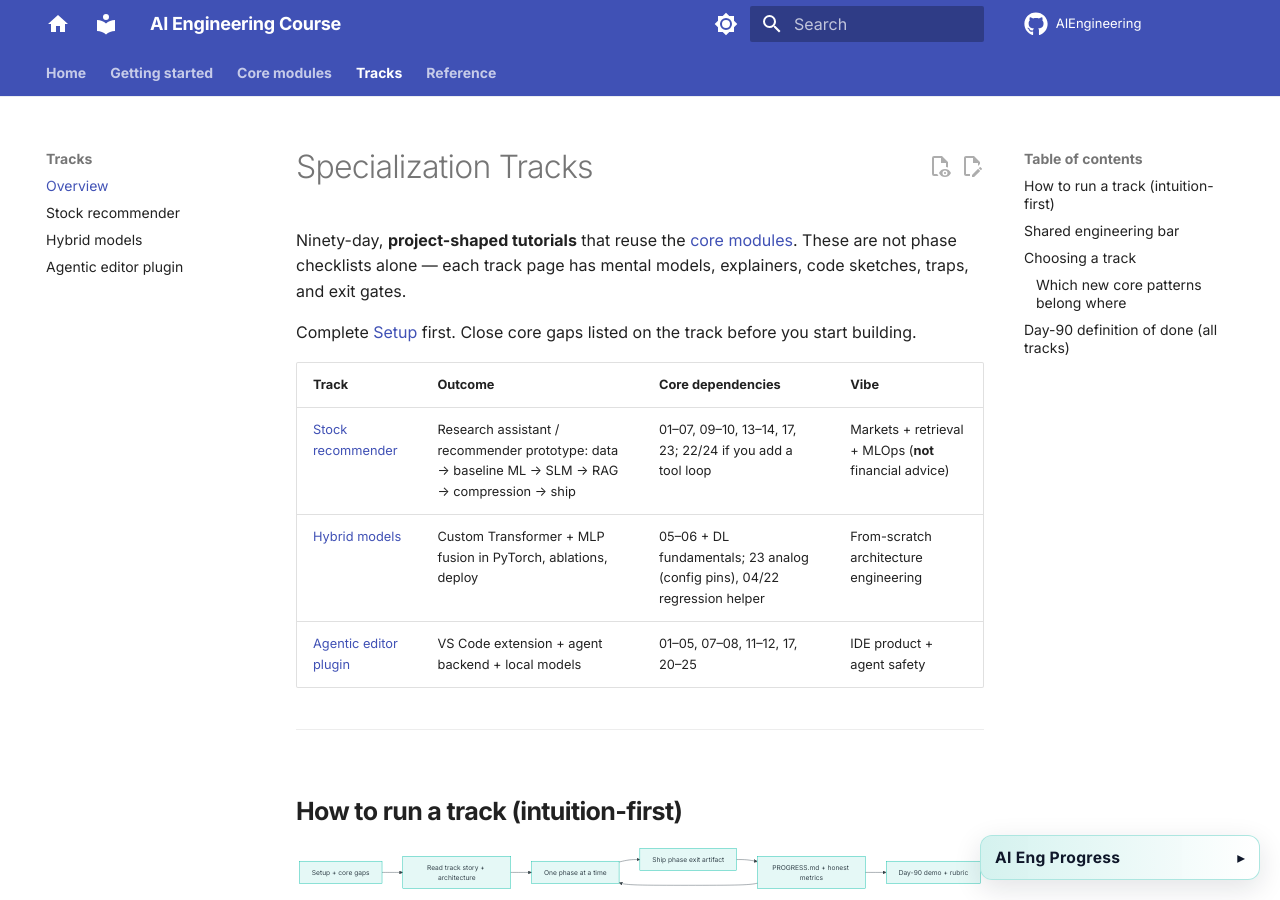
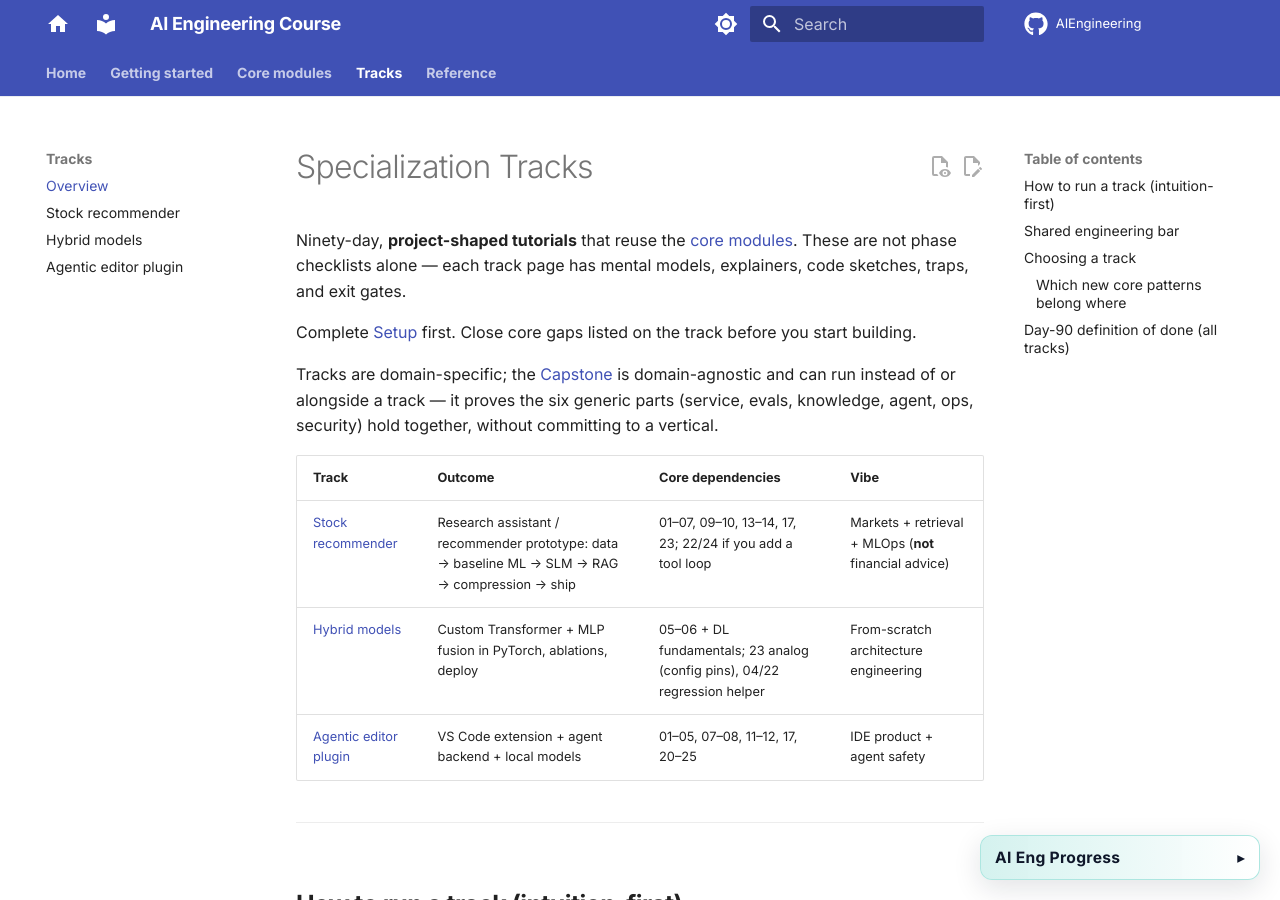
Before and after one commit to sanketn26/AIEngineering, an MkDocs documentation site: the page built from docs/tracks/index.md, in a window 1280 px wide and 900 px high. Built offline with MkDocs 1.6.1 and Material for MkDocs 9.7.7, drawn with Linux system fonts in a browser that asks for light colours; comment, search, counter and statistics services are not loaded.

Commit message:
Cross-link the capstone from tracks and the progression milestones table
Completes the capstone wiring: one sentence in tracks/index.md
distinguishing it from the domain-specific tracks, and a final
"capstone-ready" row in progression.md's cumulative-milestones table.

Co-Authored-By: Claude Sonnet 5 <noreply@anthropic.com>

```diff
--- a/docs/tracks/index.md
+++ b/docs/tracks/index.md
@@ -3,6 +3,8 @@
 Ninety-day, **project-shaped tutorials** that reuse the [core modules](../index.md). These are not phase checklists alone — each track page has mental models, explainers, code sketches, traps, and exit gates.
 
 Complete [Setup](../getting-started/setup.md) first. Close core gaps listed on the track before you start building.
+
+Tracks are domain-specific; the [Capstone](../core/capstone.md) is domain-agnostic and can run instead of or alongside a track — it proves the six generic parts (service, evals, knowledge, agent, ops, security) hold together, without committing to a vertical.
 
 | Track | Outcome | Core dependencies | Vibe |
 |-------|---------|-------------------|------|
```
Also changed, not shown: docs/reference/progression.md (+1 -0 lines).
